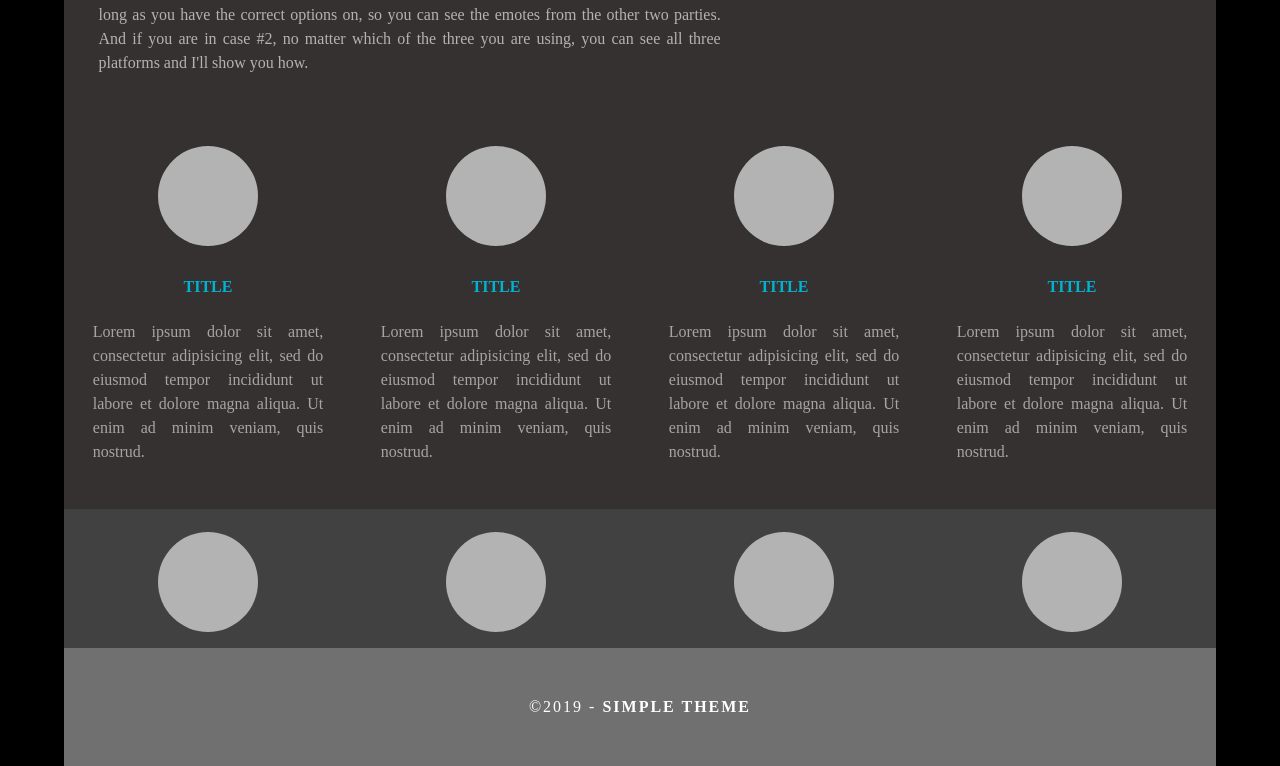
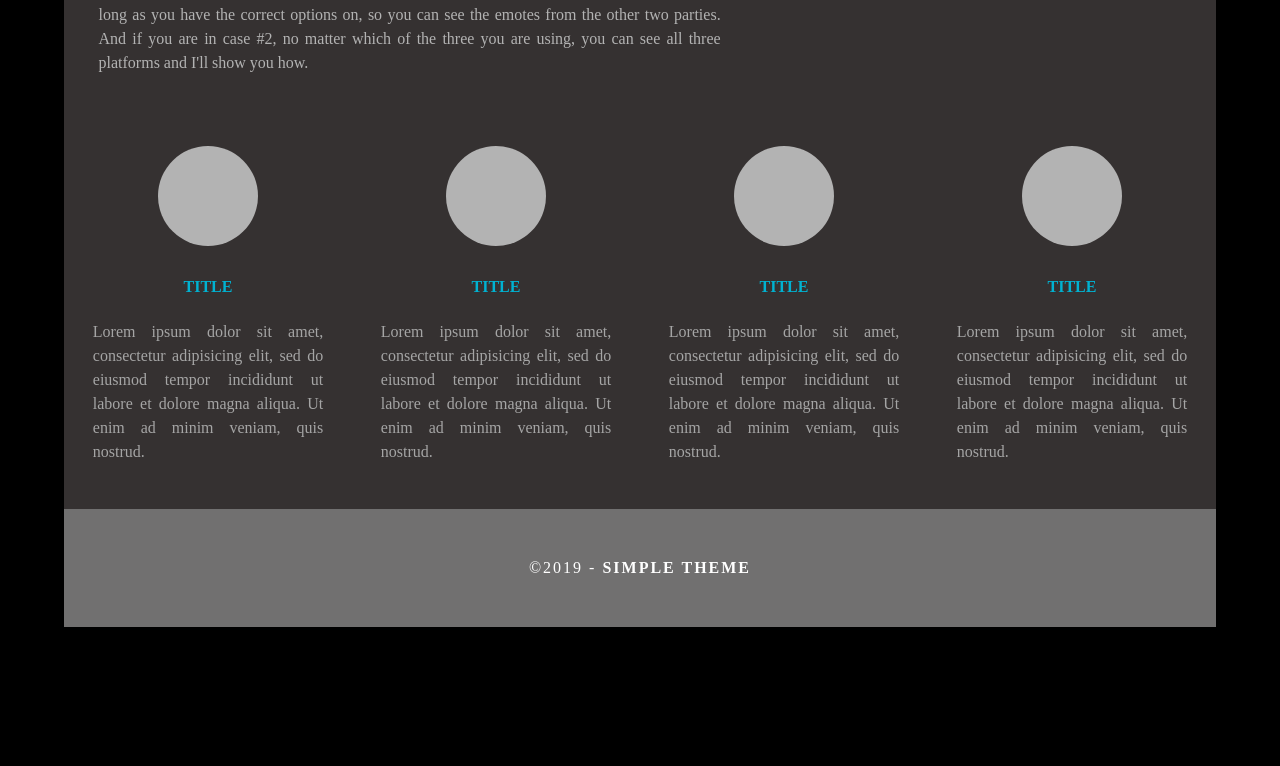
Before and after one commit to ikeman2003/Emote-assist, a plain HTML site: page index.html in a window 1280 px wide. Shown: the part 555-1321 px from the top of the page. After the commit the page ends 1182 px from the top, so only its background shows below. Drawn offline with Linux system fonts and the light colour scheme.

Commit message:
Update index.html

```diff
--- a/index.html
+++ b/index.html
@@ -59,12 +59,6 @@
       <p>Lorem ipsum dolor sit amet, consectetur adipisicing elit, sed do eiusmod tempor incididunt ut labore et dolore magna aliqua. Ut enim ad minim veniam, quis nostrud.</p>
     </div>
   </div>
-  <div class="social">
-    <p class="social_icon"><img src="images/bkg_06.jpg" width="100" alt="" class="thumbnail"/></p>
-    <p class="social_icon"><img src="images/bkg_06.jpg" width="100" alt="" class="thumbnail"/></p>
-    <p class="social_icon"><img src="images/bkg_06.jpg" width="100" alt="" class="thumbnail"/></p>
-    <p class="social_icon"><img src="images/bkg_06.jpg" width="100" alt="" class="thumbnail"/></p>
-  </div>
   <footer class="secondary_header footer">
     <div class="copyright">&copy;2019 - <strong>SIMPLE Theme</strong></div>
   </footer>
```
